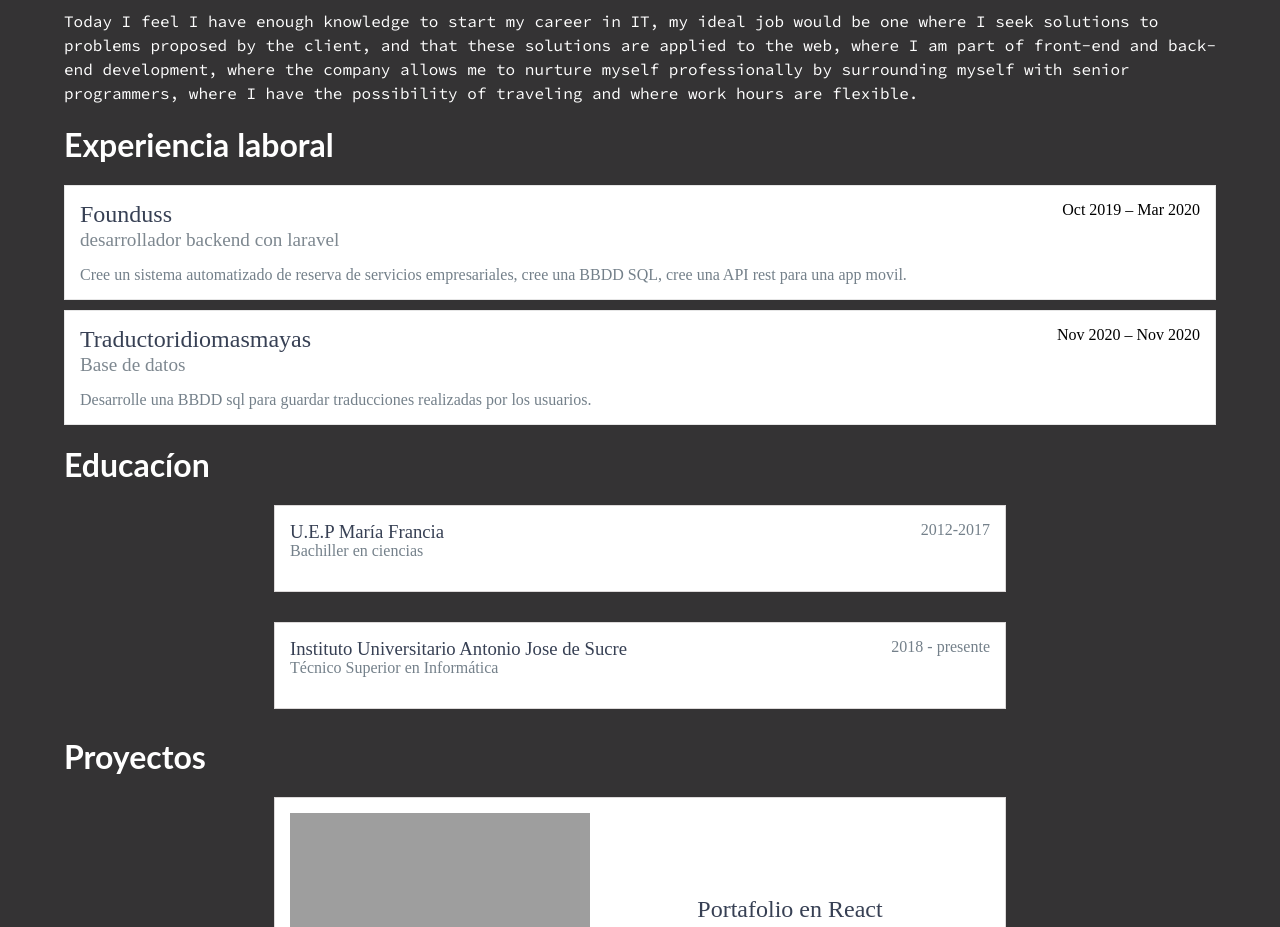
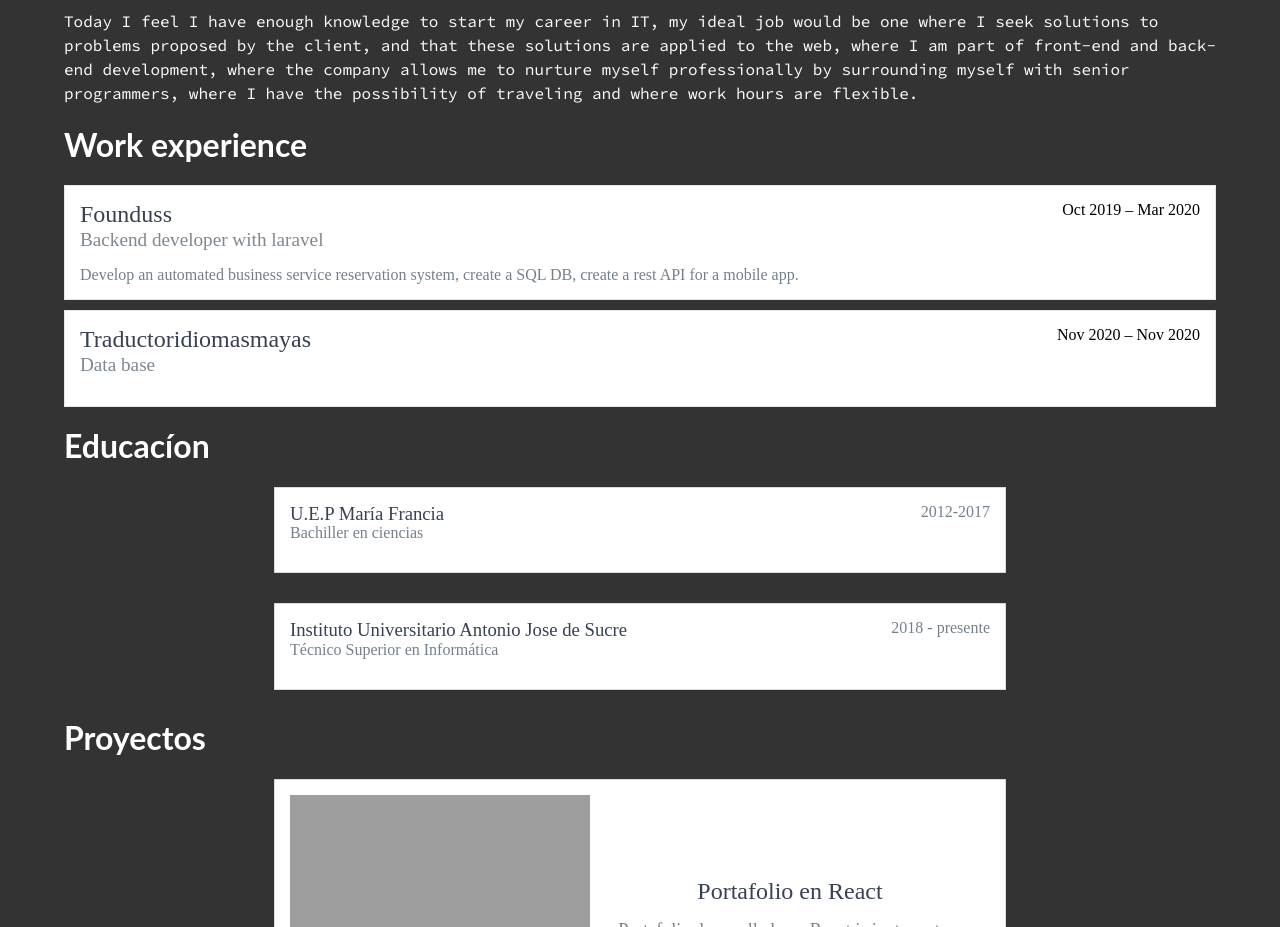
Before and after one commit to ivandez/react-portfolio-en, a React (Create React App) app: page / in a window 1280 px wide. Shown: the part 1140-2067 px from the top of the page. Built offline with nearby package versions, Linux system fonts and the light colour scheme; grey boxes are pictures that could not be loaded.

Commit message:
translated work experience

```diff
--- a/src/App.js
+++ b/src/App.js
@@ -20,18 +20,18 @@ function App() {
       <Container title="About me" id="about">
         <AboutMe></AboutMe>
       </Container>
-      <Container title="Experiencia laboral" id="work-experience">
+      <Container title="Work experience" id="work-experience">
         <WorkExperience
           date="Oct 2019 – Mar 2020"
           company="Founduss"
-          job="desarrollador backend con laravel"
-          jobDescription="Cree un sistema automatizado de reserva de servicios empresariales, cree una BBDD SQL, cree una API rest para una app movil."
+          job="Backend developer with laravel"
+          jobDescription="Develop an automated business service reservation system, create a SQL DB, create a rest API for a mobile app."
         ></WorkExperience>
         <WorkExperience
           date="Nov 2020 – Nov 2020"
           company="Traductoridiomasmayas"
-          job="Base de datos"
-          jobDescription="Desarrolle una BBDD sql para guardar traducciones realizadas por los usuarios."
+          job="Data base"
+          jobDescription=""
         ></WorkExperience>
       </Container>
       <Container title="Educacíon" id="education">
```
